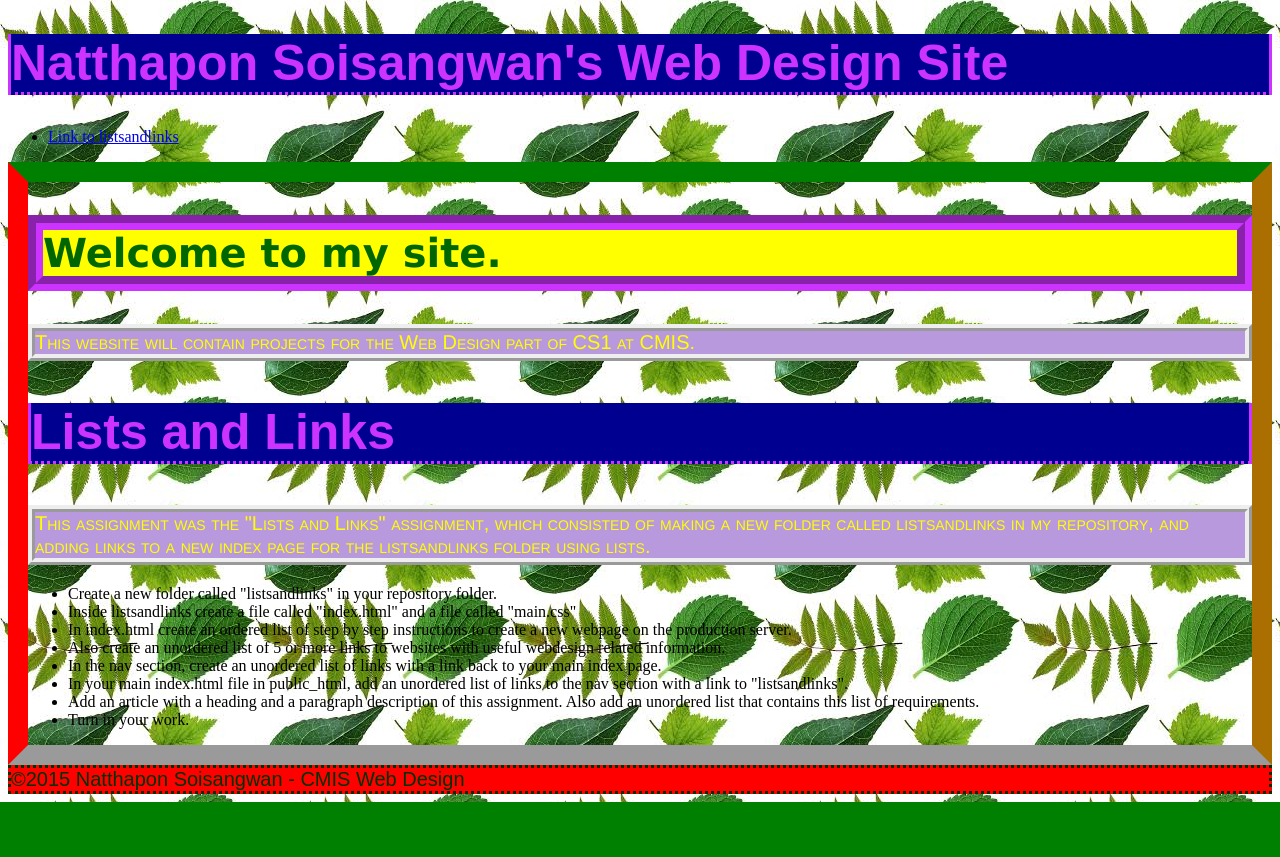
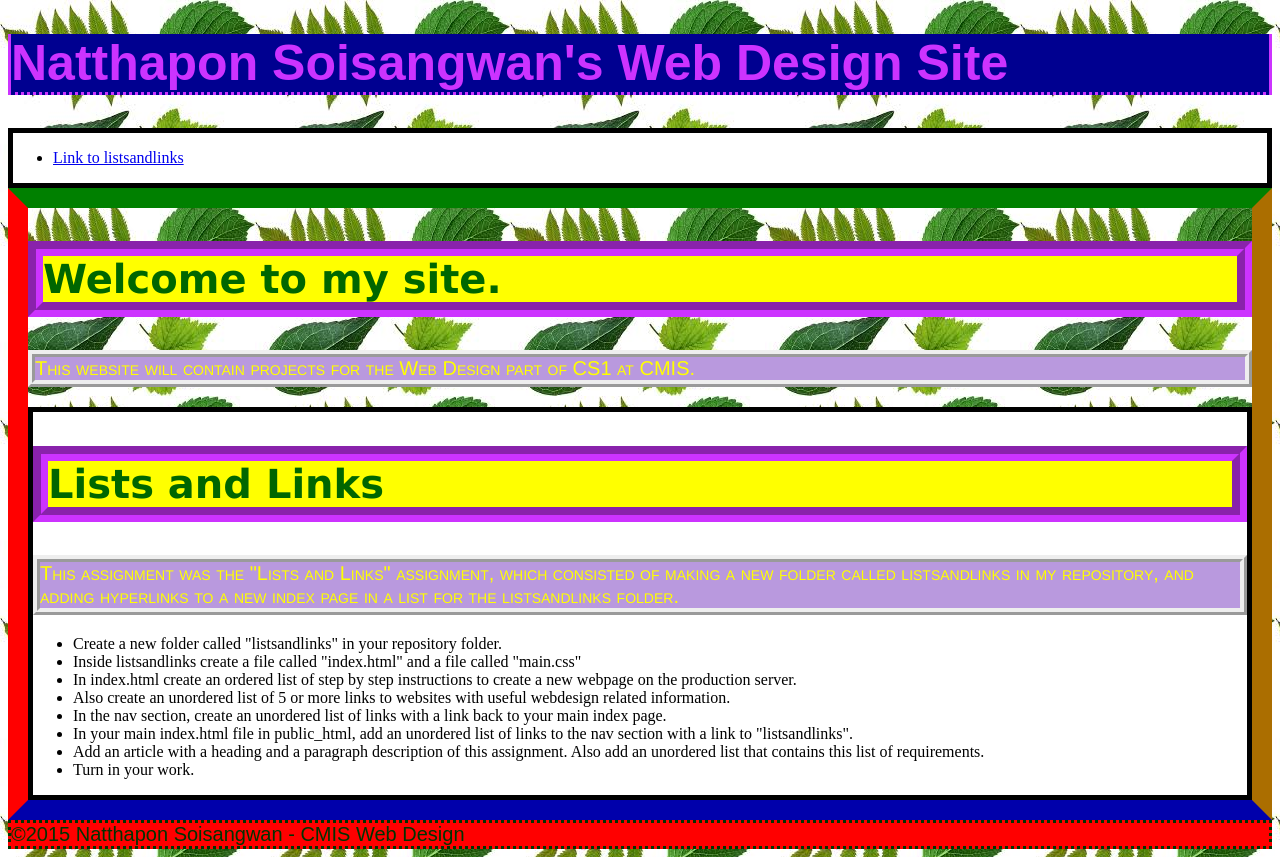
Before and after one commit to mew1837-cmis/mew1837-cmis-wd, a plain HTML site: page index.html in a window 1280 px wide. Before the commit the page ends 802 px from the top, so only its background shows below. Drawn offline with Linux system fonts and the light colour scheme.

Commit message:
Edited my index.html and main.css in the main directory for the listsandlinks assignment

```diff
--- a/index.html
+++ b/index.html
@@ -16,7 +16,7 @@
 		<nav>
 			<ul>
   				<li>
-					<a href="http://cmis-hsteacher/~mew1837/listsandlinks">Link to listsandlinks</a>
+					<a href="listsandlinks">Link to listsandlinks</a>
  				</li>
 			</ul>
 		</nav>
@@ -28,11 +28,11 @@
 				This website will contain projects for the Web Design part of CS1 at CMIS.
 			</p>
 			<article>
- 				<h1>
+ 				<h2>
 					Lists and Links
-				</h1>
+				</h2>
  				<p>
-					This assignment was the "Lists and Links" assignment, which consisted of making a new folder called listsandlinks in my repository, and adding links to a new index page for the listsandlinks folder using lists.
+					This assignment was the "Lists and Links" assignment, which consisted of making a new folder called listsandlinks in my repository, and adding hyperlinks to a new index page in a list for the listsandlinks folder.
 				</p>
 				<ul>
 					<li>
@@ -59,7 +59,7 @@
  					<li>
 						Turn in your work.
 					</li>
-				<ul>
+				</ul>
 			</article>
 		</main>
 		<footer>
--- a/main.css
+++ b/main.css
@@ -26,7 +26,12 @@ main{
 	border-left-color:red;
 	border-right-color:orange;
 	border-top-color:green;
-	border-bottom-color:black blue;
+	border-bottom-color:blue;
+}
+nav{
+	background-color: white;
+	border-style:solid;
+	border-width:5px;
 }
 h1{
 	background-color: #000090;
@@ -55,6 +60,11 @@ p{
 	border-width: 7px;
 
 }
+article{
+	background-color: white;
+	border-style:solid;
+	border-width:5px;
+}
 footer{
 	background-color: red;
 	color: #003300;
```
